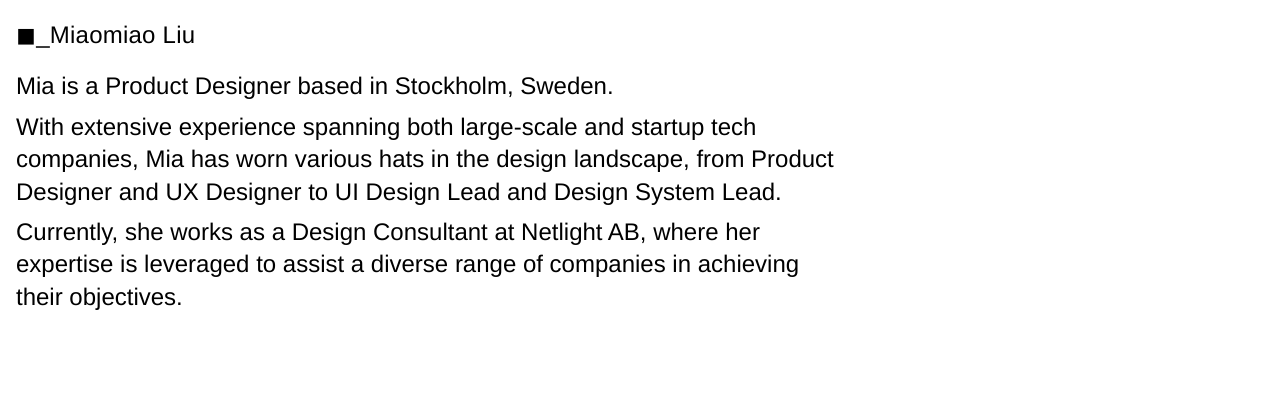
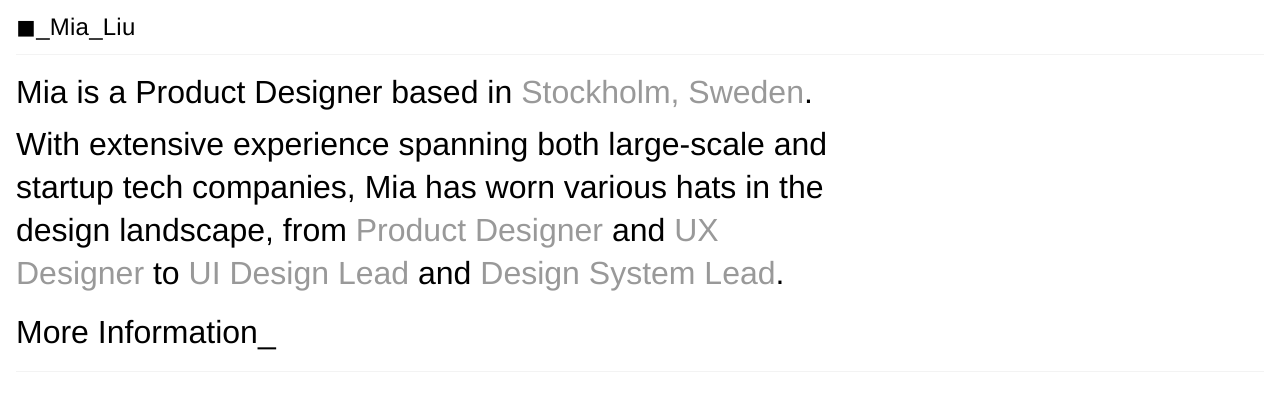
Before and after one commit to mewomewoliu/design-projects, a React (Create React App) app: page / in a window 1280 px wide. Shown: the top 399 px of the page. Built offline with nearby package versions, Linux system fonts and the light colour scheme; a web font is replaced by a local one.

Commit message:
Updates from yesterday

```diff
--- a/src/App.css
+++ b/src/App.css
@@ -28,10 +28,9 @@ body {
   width: 100%;
   max-width: 100vw;
   margin: 0 auto;
-  padding: 0;
   box-sizing: border-box;
   overflow-x: hidden;
-  padding: 1rem;
+
 }
 
 .main-container {
@@ -44,6 +43,8 @@ body {
   gap: 4rem;
   background-color: #ffffff;
   overflow-x: hidden;
+  padding: 1rem;
+  padding-top: 0.5rem;
 
 }
 
@@ -63,6 +64,7 @@ body {
   min-width: 0;
   width: 100%;
   box-sizing: border-box;
+  border-bottom: 1px solid #f3f3f3;
 }
 
 .navigation-section {
@@ -77,15 +79,19 @@ body {
   min-width: 200px;
   width: 100%;
   box-sizing: border-box;
+
 }
 
 .portfolio-label {
-  font-size: clamp(18px, 3vw, 24px);
+  font-size: clamp(1rem, 3vw, 1.5rem);
   font-weight: 500;
+  padding-bottom: 0.5rem;
   margin-bottom: 1rem;
   margin-top: 0;
   letter-spacing: 0.01em;
   word-wrap: break-word;
+  border-bottom: 1px solid #f3f3f3;
+
 }
 
 /* Projects Section */
@@ -94,6 +100,7 @@ body {
   width: 100%;
   max-width: 100%;
   box-sizing: border-box;
+
 }
 
 /* Footer Section */
--- a/src/App.js
+++ b/src/App.js
@@ -75,7 +75,7 @@ function AppContent() {
         {/* Top Row: Portfolio label, Intro, Navigation, and Social Media */}
         <div className="top-row">
           <div className="portfolio-section">
-            <h2 className="portfolio-label">◼_Miaomiao Liu</h2>
+            <h2 className="portfolio-label">◼_Mia_Liu</h2>
             <Intro />
           </div>
           {/* <div className="navigation-section">
--- a/src/components/Footer.css
+++ b/src/components/Footer.css
@@ -1,9 +1,15 @@
 .case-study-footer {
 
-  border-radius: 1rem;
+  border-radius: 0rem;
   align-items: flex-start;
-  padding: 1rem;
-  /* background-color: #373737; */
+  padding: 0;
+  padding-top: 1rem;
+  padding-bottom: 1rem;
+  margin:0;
+  margin-top: 1rem;
+  border-top: 1px solid #f3f3f3;
+  /* padding: 1rem; */
+  /* background-color: #f2f2f2; */
 
 
 }
@@ -11,14 +17,15 @@
 .footer-text {
   display: flex;
   flex-direction: column;
-  font-size: 1.2rem;
-  color: #6e6e6e;
+  font-size: 1rem;
+  color: #000000;
   align-items: flex-start;
   gap: 0rem;
 }
 
 .footer-text p {
-  margin: 0;
+  margin:0;
+  margin-top: 0.5rem;
 }
 
 .next-case-study {
@@ -35,7 +42,7 @@
 .next-case-study-link {
   display: inline-block;
   margin-top: 0rem;
-  font-size: 1.8rem;
+  font-size: 2rem;
   font-weight: 500;
   justify-content: center;
   color: #000000;
@@ -55,19 +62,24 @@
   .case-study-footer {
     align-items: center;
   }
+
 .footer-content {
   display: flex;
   flex-direction: column;
   gap: 0rem;
-  text-align: center;
-  align-items:center;
-  padding: 0rem 0;
+  text-align: left;
+  align-items:flex-start;
+  padding:0;
+}
+.footer-content p {
+  margin:0;
+  margin-top: 1rem;
 }
 
   .next-case-study-link {
-    font-size: 1rem;
+    font-size: 1.5rem;
     font-weight: 600;
-    margin-bottom: 3rem;
+    margin-bottom: 1rem;
 
   }
 }
--- a/src/components/Footer.js
+++ b/src/components/Footer.js
@@ -15,8 +15,9 @@ function Footer({ nextCaseStudy, nextCaseStudyLink }) {
           </Link>
         )}
         <div className="footer-text">
+
           <SocialList />
-          <p>© {currentYear} crafted with love, pixels, and a touch of magic by Mia ✦ All rights reserved but high-fives are free ✋</p>
+          <p>© {currentYear} crafted with love by Mia ✦ All rights reserved but high-fives are free ✋</p>
         </div>
       </div>
     </footer>
--- a/src/components/Intro.css
+++ b/src/components/Intro.css
@@ -2,7 +2,7 @@
   margin-top: 0rem;
   margin-bottom: 0rem;
   width: 66%;
-
+ padding-bottom: 1rem;
 }
 
 .intro-title {
@@ -14,15 +14,37 @@
 }
 
 .intro-content {
-  font-size: 24px;
+  font-size: 2rem;
   font-weight: 500;
   line-height: 1.35;
   color: #000000;
 }
-
+.intro-highlight {
+  color: #999999;
+  font-weight: 500;
+}
 .intro-content p {
   margin-bottom: 0.5rem;
   margin-top: 0;
+}
+
+.more-info-cta {
+  background: none;
+  border: none;
+  padding: 0;
+  font-family: inherit;
+  font-size: 2rem;
+  font-weight: 500;
+  color: #000000;
+  cursor: pointer;
+  text-decoration: none;
+  line-height: 1.35;
+  margin-top: 0.5rem;
+  display: inline-block;
+}
+
+.more-info-cta:hover {
+  text-decoration: line-through;
 }
 
 @media (max-width: 900px) {
@@ -38,6 +60,11 @@
 
   .intro-content p {
     margin-bottom: 1rem;
+  }
+
+  .more-info-cta {
+    font-size: 20px;
+    line-height: 1.4;
   }
 }
 
@@ -55,6 +82,11 @@
   .intro-content p {
     margin-bottom: 0.8rem;
   }
+
+  .more-info-cta {
+    font-size: 18px;
+    line-height: 1.45;
+  }
 }
 
 @media (max-width: 400px) {
@@ -71,4 +103,9 @@
   .intro-content p {
     margin-bottom: 0.6rem;
   }
+
+  .more-info-cta {
+    font-size: 16px;
+    line-height: 1.5;
+  }
 }
--- a/src/components/Intro.js
+++ b/src/components/Intro.js
@@ -1,14 +1,35 @@
-import React from 'react';
+import React, { useState } from 'react';
 import './Intro.css';
 
 function Intro() {
+  const [showMoreInfo, setShowMoreInfo] = useState(false);
+
+  const toggleMoreInfo = () => {
+    setShowMoreInfo(!showMoreInfo);
+  };
+
   return (
     <div className="intro-main">
       {/* <h1 className="intro-title">Mia Liu</h1> */}
       <div className="intro-content">
-        <p>Mia is a Product Designer based in Stockholm, Sweden.</p>
-        <p>With extensive experience spanning both large-scale and startup tech companies, Mia has worn various hats in the design landscape, from Product Designer and UX Designer to UI Design Lead and Design System Lead.</p>
-        <p>Currently, she works as a Design Consultant at Netlight AB, where her expertise is leveraged to assist a diverse range of companies in achieving their objectives.</p>
+        <p>Mia is a Product Designer based in <span className="intro-highlight">Stockholm, Sweden</span>.</p>
+        <p>With extensive experience spanning both large-scale and startup tech companies, Mia has worn various hats in the design landscape, from <span className="intro-highlight">Product Designer</span> and <span className="intro-highlight">UX Designer</span> to <span className="intro-highlight">UI Design Lead</span> and <span className="intro-highlight">Design System Lead</span>.</p>
+
+        {showMoreInfo && (
+          <>
+            <p>Currently, she works as a Design Consultant at <a href="https://www.netlight.com/" target="_blank" rel="noopener noreferrer" className="intro-highlight">Netlight AB</a>, where her expertise is leveraged to assist a diverse range of companies in achieving their objectives.</p>
+            <p>In key engagements with clients like <a href="https://www.scania.com/" target="_blank" rel="noopener noreferrer" className="intro-highlight">Scania</a>, <a href="https://www.thermo-calc.com/" target="_blank" rel="noopener noreferrer" className="intro-highlight">Thermo-Calc</a>, and <a href="https://www.storykit.com/" target="_blank" rel="noopener noreferrer" className="intro-highlight">Storykit</a>, she solved complex product challenges by leveraging her design methodology and toolkit.</p>
+          </>
+        )}
+
+        <button
+          className="more-info-cta"
+          onClick={toggleMoreInfo}
+          aria-expanded={showMoreInfo}
+          aria-label={showMoreInfo ? "Hide additional information" : "Show more information"}
+        >
+          {showMoreInfo ? 'Less Information ↑' : 'More Information_'}
+        </button>
       </div>
     </div>
   );
--- a/src/components/SocialList.css
+++ b/src/components/SocialList.css
@@ -1,18 +1,20 @@
 .social-list {
 
   display: flex;
-  flex-direction: row;
+  flex-direction: column;
   align-items: flex-start;
   justify-content: flex-start;
-  /* margin-top: 1rem; */
   padding: 0;
-  gap: clamp(1rem, 4vw, 4rem);
+  margin: 0;
+  gap: clamp(0rem, 4vw, 0.5rem);
   width: 100%;
   max-width: 100%;
   overflow-x: auto;
   flex-wrap: wrap;
-  /* border-bottom: 1px solid #e1e1e1;
-  border-top: 1px solid #e1e1e1; */
+  border-bottom: 1px solid #f3f3f3;
+  padding-bottom: 1rem;
+  padding-top: 0.5rem;
+
 }
 
 .social-list li {
@@ -22,13 +24,14 @@
   flex-direction: row;
   align-items: flex-start;
   flex-shrink: 0;
+
 }
 
 .social-list a {
   padding: 0;
-  color: #6e6e6e;
+  color: #000000;
   text-decoration: none;
-  font-size: 1.2rem;
+  font-size: 1rem;
   font-weight: 500;
 /* border-bottom: 1px solid #000000; */
   font-family: inherit;
--- a/src/components/SocialList.js
+++ b/src/components/SocialList.js
@@ -6,7 +6,8 @@ const SOCIAL_LINKS = [
   { label: '[B] ADPList', url: 'https://adplist.org/mentors/mia-liu' },
   { label: '[C] Instagram', url: 'https://www.instagram.com/yourusername/' },
   { label: '[D] Medium', url: 'https://medium.com/@yourusername' },
-  { label: '[E] Contact', url: 'https://medium.com/@yourusername' },
+  { label: '[E] Creative_Coding', url: 'https://openprocessing.org/user/402146?view=sketches' },
+  { label: '[F] Email: helloicidesign@gmail.com', url: 'mailto:helloicidesign@gmail.com' },
 ];
 
 function SocialList() {
--- a/src/models/CaseStudyModel.js
+++ b/src/models/CaseStudyModel.js
@@ -1408,6 +1408,45 @@ class CaseStudyModel {
         credits: ['Aleksei'],
         imageSrc: `${process.env.PUBLIC_URL}/media/images/bbc-designsystem-cover.png`,
         detailedIntro: 'Blablacar Customer Success team needed a design system to help them maintain consistent communication with Blablacar customers.',
+        sections: [
+          {
+            title: "Demo",
+            paragraphs: [
+
+            ],
+            media: {
+              type: "image",
+              src: `${process.env.PUBLIC_URL}/media/images/bbc-designsystem-column.png`,
+              alt: "Music Mash"
+            }
+          },
+          {
+            title: "",
+            paragraphs: [
+
+
+            ],
+            media: {
+              type: "image",
+              src: `${process.env.PUBLIC_URL}/media/images/bbc-designsystem-guideline.png`,
+              alt: "Music Mash Persona"
+            }
+          },
+
+
+        ]
+      },
+       'thermo-cal': {
+        id: 'thermo-cal',
+        title: 'Thermo Cal',
+        client: 'Thermo Cal',
+        role: 'Product Designer',
+        time: 'Feb 2025 - June 2025',
+        process: 'Research → Ideation → Design → Prototype → Test',
+        description: 'Thermo Cal',
+        credits: ['Johan Jeppsson', 'Marcus Fröling'],
+        videoSrc: `${process.env.PUBLIC_URL}/media/videos/thermo-cal.mp4`,
+        detailedIntro: 'Thermo Cal is a smart home app that helps you manage your home energy consumption and reduce your carbon footprint.',
         sections: [
           {
             title: "Demo",
```
Also changed, not shown: src/components/CaseStudy.js (+12 -30 lines), 1 other file (tests, documents, lock files or other folders).
